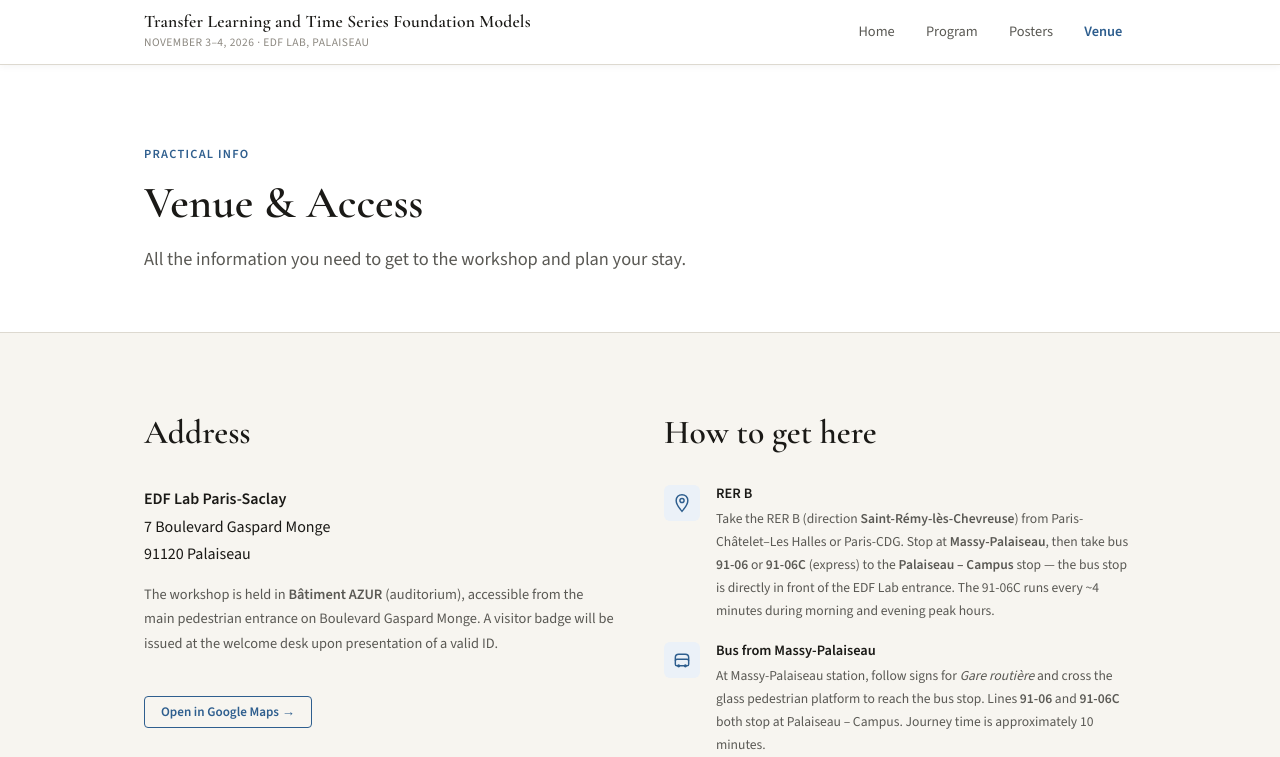
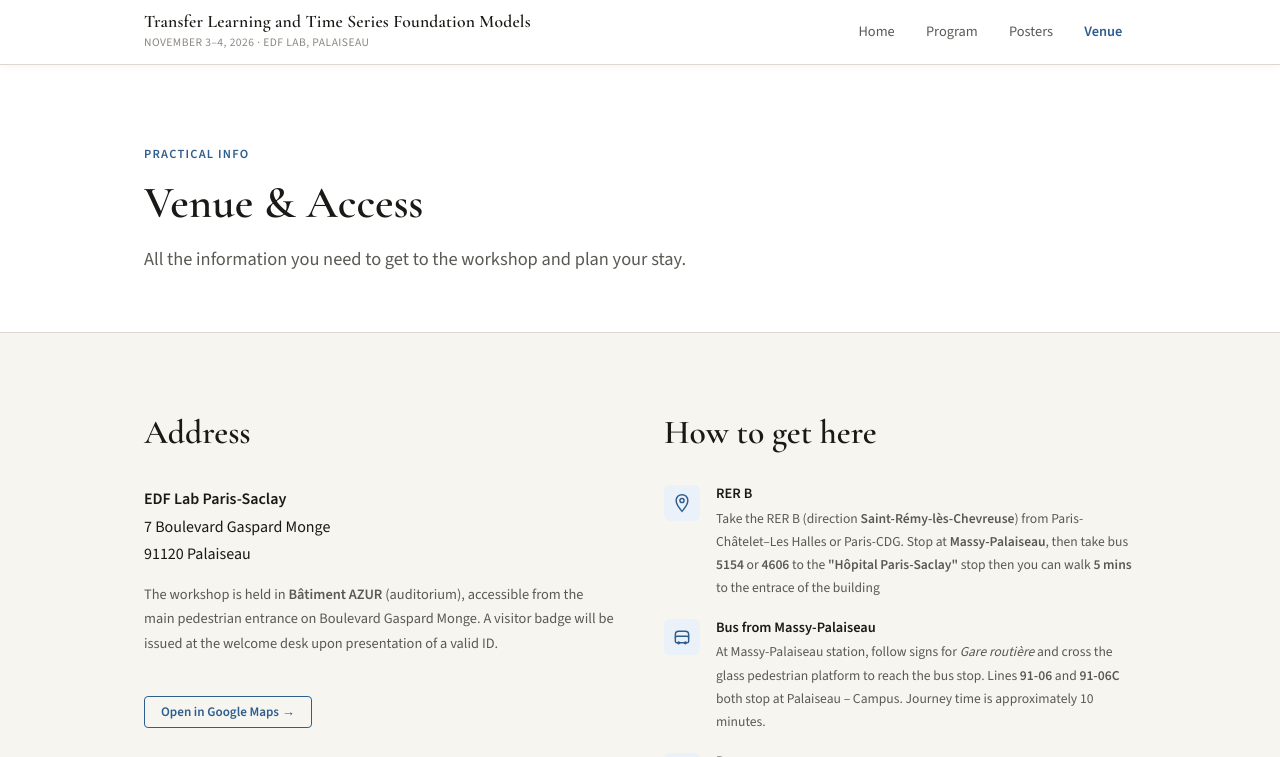
Before and after one commit to yvenn-amara/DECATTLON, a Jekyll site: the page built from venue.md, in a window 1280 px wide and 900 px high, cut to the strip 0-757 px from the top of the window. Built offline with Jekyll 4.4.1, drawn with Linux system fonts in a browser that asks for light colours.

Commit message:
Revise bus information for RER B directions
Updated public transport directions to the venue.

```diff
--- a/venue.md
+++ b/venue.md
@@ -57,7 +57,7 @@ description: Address, access, and accommodation for the workshop.
             </div>
             <div class="transport-content">
               <h4>RER B</h4>
-              <p>Take the RER B (direction <strong>Saint-Rémy-lès-Chevreuse</strong>) from Paris-Châtelet–Les Halles or Paris-CDG. Stop at <strong>Massy-Palaiseau</strong>, then take bus <strong>91-06</strong> or <strong>91-06C</strong> (express) to the <strong>Palaiseau – Campus</strong> stop — the bus stop is directly in front of the EDF Lab entrance. The 91-06C runs every ~4 minutes during morning and evening peak hours.</p>
+              <p>Take the RER B (direction <strong>Saint-Rémy-lès-Chevreuse</strong>) from Paris-Châtelet–Les Halles or Paris-CDG. Stop at <strong>Massy-Palaiseau</strong>, then take bus <strong>5154</strong> or <strong>4606</strong> to the <strong>"Hôpital Paris-Saclay"</strong> stop then you can walk <strong>5 mins</strong> to the entrace of the building</p>
             </div>
           </div>
 
```
